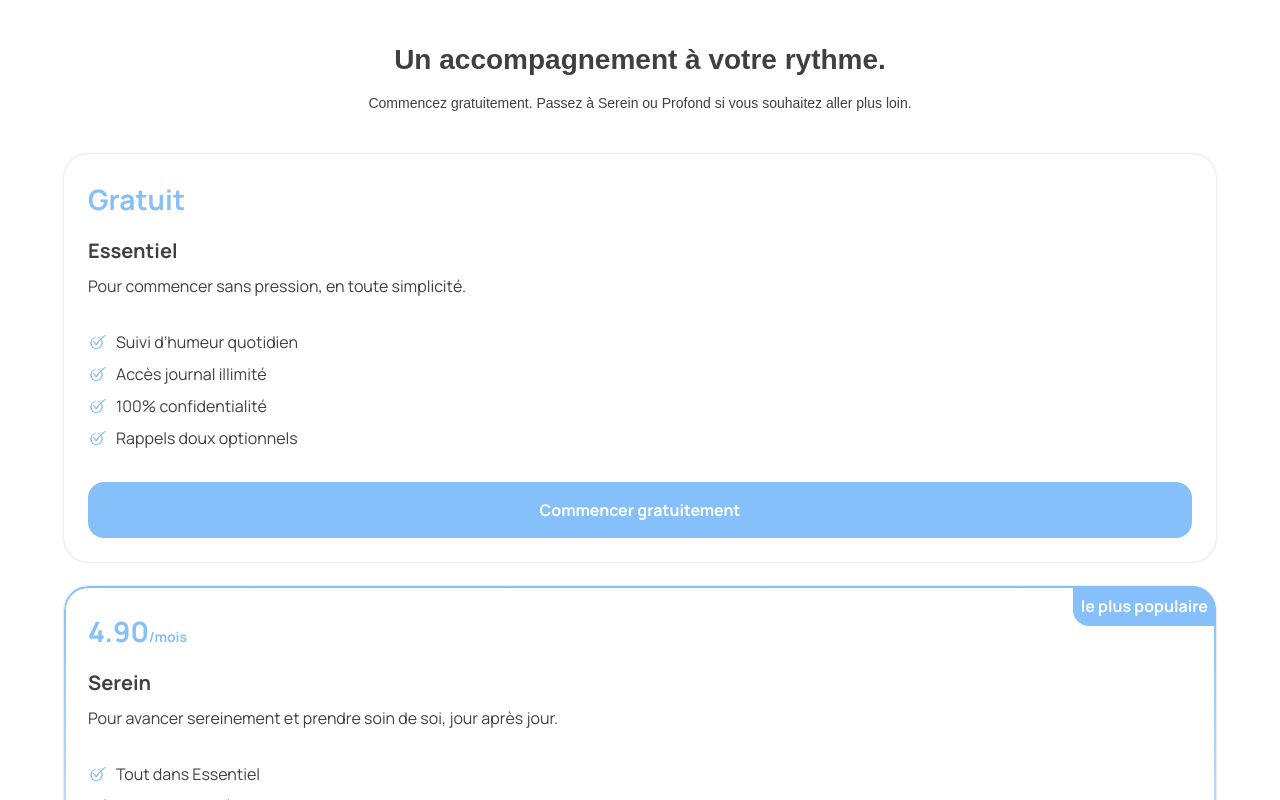
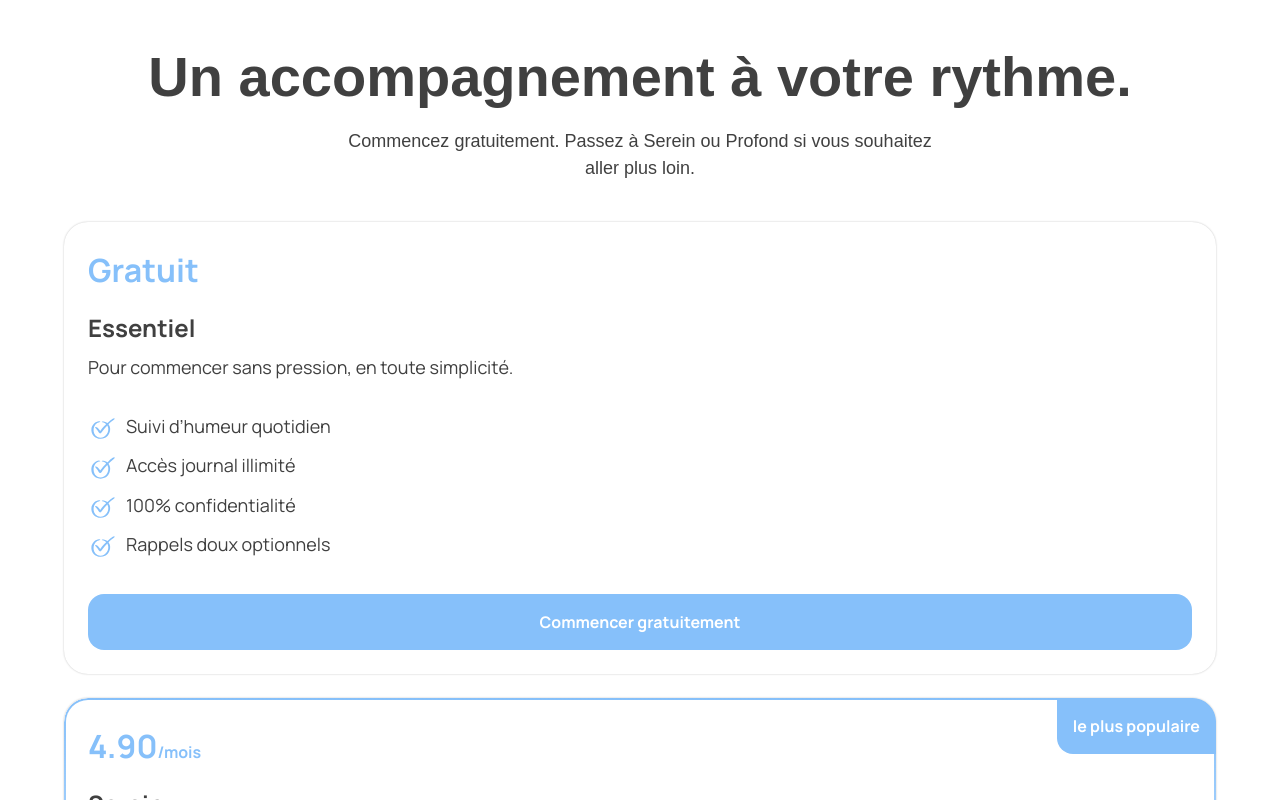
Before and after one commit to Onderito/calmly-app, a Next.js app: page / in a window 1280 px wide. Shown: the part 4860-5660 px from the top of the page. Built offline with nearby package versions, Linux system fonts and the light colour scheme.

Commit message:
responsive for tablet done, next step for desktop.

```diff
--- a/src/app/components/Button.tsx
+++ b/src/app/components/Button.tsx
@@ -18,10 +18,10 @@ export default function Button({
         "font-bold transition-colors duration-200",
         {
           // Primary style
-          "bg-[#86C0FA] font-manrope text-[16px] px-0 text-white py-4 hover:bg-[#6bb2f7]  ":
+          "bg-[#86C0FA] font-manrope-bold text-[16px] px-0 text-white py-4 hover:bg-[#6bb2f7]  ":
             variant === "primary",
           // Secondary style
-          "border font-manrope  border-[#404040] text-[16px] px-2 py-4 text-[#404040] bg-transparent rounded-lg  hover:bg-[#eaf6ff]":
+          "border font-manrope-bold  border-[#404040] text-[16px] px-2 py-4 text-[#404040] bg-transparent rounded-lg  hover:bg-[#eaf6ff]":
             variant === "secondary",
           // message style blur
           "shadow-inner-top bg-white/40 font-gloria text-[12px] md:text-[14px] lg:[text-16px] text-[#000000]/45 w-fit px-8 py-3 rounded-full":
--- a/src/app/landing/pricing.tsx
+++ b/src/app/landing/pricing.tsx
@@ -48,11 +48,12 @@ const pricing = [
 export default function Pricing() {
   return (
     <section>
-      <h2 className="text-center text-[#404040] text-[28px] font-bold leading-tight">
+      <h2 className="text-center text-[#404040] text-[28px] md:text-[56px] font-bold leading-tight">
         Un accompagnement à votre rythme.{" "}
       </h2>
-      <p className="text-center font-regular text-[14px] mt-4 text-[#404040]">
-        Commencez gratuitement. Passez à Serein ou Profond si vous souhaitez
+      <p className="text-center font-regular text-[14px] md:text-[18px] mt-4 text-[#404040]">
+        Commencez gratuitement. Passez à Serein ou Profond si vous souhaitez{" "}
+        <br className="hidden md:block" />
         aller plus loin.
       </p>
 
@@ -66,7 +67,7 @@ export default function Pricing() {
           >
             {index === 1 && (
               <>
-                <button className="absolute bg-[#86C0FA] text-white font-manrope-bold p-2 rounded-bl-2xl top-0 right-0">
+                <button className="absolute bg-[#86C0FA] text-white font-manrope-bold p-2 md:p-4 rounded-bl-2xl top-0 right-0 md:text-[16px]">
                   le plus populaire
                 </button>
 
@@ -74,14 +75,16 @@ export default function Pricing() {
                 <div className="w-20 h-20 absolute bg-gradient-to-b from-white to-[#86C0FA] rounded-full bottom-10 left-[-50px] blur-[15px] -z-10"></div>
               </>
             )}
-            <h3 className="text-[28px] text-[#86C0FA] font-manrope-bold  ">
+            <h3 className="text-[28px] md:text-[32px] text-[#86C0FA] font-manrope-bold  ">
               {price.price}
-              {index !== 0 && <span className="text-[14px]">/mois</span>}
+              {index !== 0 && (
+                <span className="text-[14px] md:text-[16px]">/mois</span>
+              )}
             </h3>
-            <h4 className="font-manrope-bold text-[20px] text-[#404040] mt-4">
+            <h4 className="font-manrope-bold text-[20px] md:text-[24px] text-[#404040] mt-4">
               {price.title}
             </h4>
-            <p className="text-[#404040] text-[16px] font-manrope-regular mt-2">
+            <p className="text-[#404040] text-[16px] md:text-[18px] font-manrope-regular mt-2">
               {price.description}
             </p>
             <ul className="mt-8">
@@ -89,9 +92,10 @@ export default function Pricing() {
                 {price.features.map((feature, index) => (
                   <p
                     key={index}
-                    className="flex gap-2 text-[#404040] text-[16px] font-manrope-regular mt-2"
+                    className="flex gap-2 text-[#404040] text-[16px] md:text-[18px] font-manrope-regular mt-2"
                   >
                     <Image
+                      className="md:w-[30px]"
                       src={price.img}
                       alt="checked-circle"
                       width={20}
```
